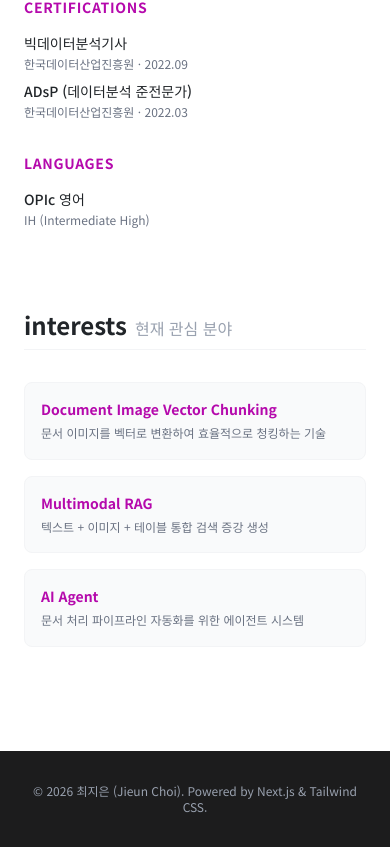
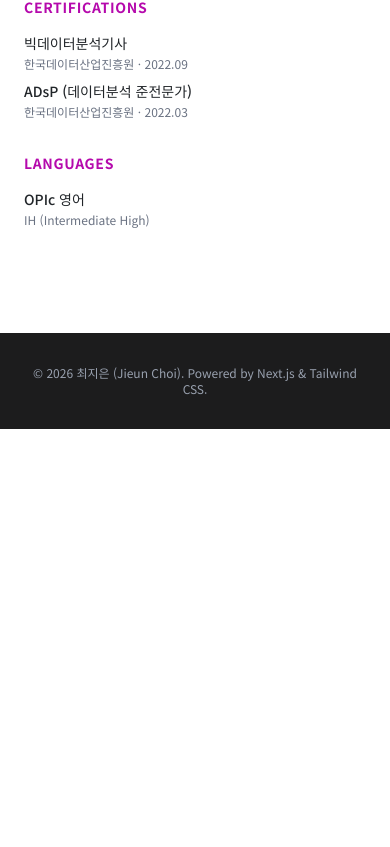
Before and after one commit to ilileun/profile, a Next.js app: page / in a window 390 px wide. Shown: the part 6272-7119 px from the top of the page. After the commit the page ends 6701 px from the top, so only its background shows below. Built offline with nearby package versions, Linux system fonts and the light colour scheme.

Commit message:
Remove Interests section

```diff
--- a/src/app/page.tsx
+++ b/src/app/page.tsx
@@ -7,7 +7,6 @@ import ProjectsSection from "@/components/ProjectsSection";
 import PublicationsSection from "@/components/PublicationsSection";
 import EducationSection from "@/components/EducationSection";
 import AwardsSection from "@/components/AwardsSection";
-import InterestsSection from "@/components/InterestsSection";
 import Footer from "@/components/Footer";
 
 export default function Home() {
@@ -22,7 +21,6 @@ export default function Home() {
       <PublicationsSection />
       <EducationSection />
       <AwardsSection />
-      <InterestsSection />
       <Footer />
     </main>
   );
--- a/src/components/InterestsSection.tsx
+++ /dev/null
@@ -1,41 +0,0 @@
-"use client";
-
-import SectionHeading from "./SectionHeading";
-
-const interests = [
-  {
-    title: "Document Image Vector Chunking",
-    description: "문서 이미지를 벡터로 변환하여 효율적으로 청킹하는 기술",
-  },
-  {
-    title: "Multimodal RAG",
-    description: "텍스트 + 이미지 + 테이블 통합 검색 증강 생성",
-  },
-  {
-    title: "AI Agent",
-    description: "문서 처리 파이프라인 자동화를 위한 에이전트 시스템",
-  },
-];
-
-export default function InterestsSection() {
-  return (
-    <section id="interests" className="max-w-[800px] mx-auto px-6 py-10">
-      <SectionHeading title="interests" subtitle="현재 관심 분야" />
-      <div className="grid md:grid-cols-3 gap-4">
-        {interests.map((item) => (
-          <div
-            key={item.title}
-            className="p-4 rounded-lg border border-gray-100 dark:border-gray-800 bg-gray-50 dark:bg-gray-800/50"
-          >
-            <h3 className="text-sm font-semibold text-theme mb-1">
-              {item.title}
-            </h3>
-            <p className="text-xs text-gray-500 dark:text-gray-400 leading-relaxed">
-              {item.description}
-            </p>
-          </div>
-        ))}
-      </div>
-    </section>
-  );
-}
--- a/src/components/Navigation.tsx
+++ b/src/components/Navigation.tsx
@@ -8,7 +8,8 @@ const navItems = [
   { label: "publications", href: "#publications" },
   { label: "experience", href: "#experience" },
   { label: "projects", href: "#projects" },
-  { label: "cv", href: "#education" },
+  { label: "education", href: "#education" },
+  { label: "awards", href: "#awards" },
 ];
 
 export default function Navigation() {
```
